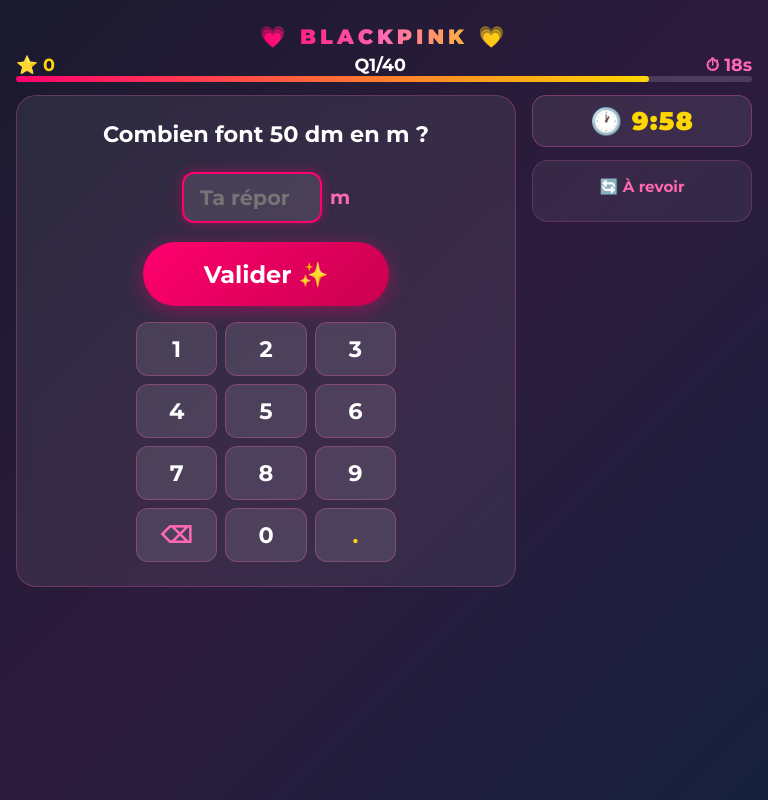
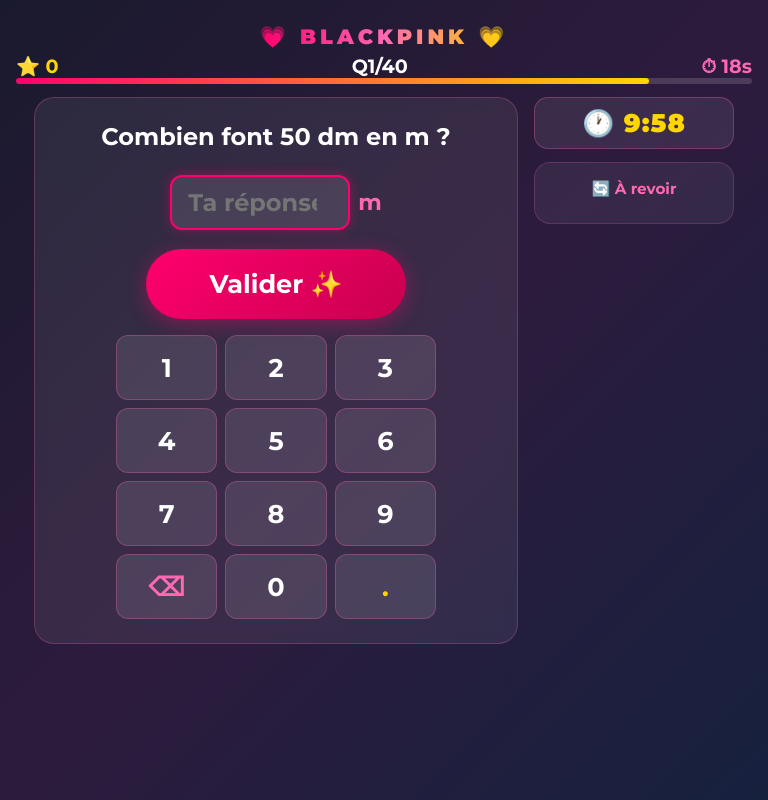
Before and after one commit to MagRiby/decimalQuiz, a plain HTML site: page index.html in a window 768 px wide. Both pictures are taken after a click on the button "Commencer 🎤". Drawn offline with Linux system fonts and the light colour scheme.

Commit message:
Tablet responsive breakpoint for iPad

```diff
--- a/style.css
+++ b/style.css
@@ -363,6 +363,23 @@
   .global-timer-num { font-size: 1.1rem; }
 }
 
+/* Tablet (701px–899px, e.g. iPad portrait) */
+@media (min-width: 701px) and (max-width: 899px) {
+  .quiz-layout { max-width: 700px; }
+  .question-text { font-size: 1.5rem; }
+  .answer-input { width: 180px; font-size: 1.5rem; }
+  .answer-unit { font-size: 1.4rem; }
+  #btn-validate { padding: 1.2rem 4rem; font-size: 1.6rem; }
+  .numpad { max-width: 320px; }
+  .numpad-btn { font-size: 1.6rem; padding: 1rem; }
+  .right-column { width: 200px; min-width: 160px; }
+  .retry-panel li { font-size: 0.85rem; }
+  .top-bar { font-size: 1.2rem; }
+  .config-panel { max-width: 90%; }
+  .config-select { font-size: 1.1rem; padding: 0.6rem 1.2rem; }
+  .config-label { font-size: 0.95rem; }
+}
+
 #quiz-screen.active {
   justify-content: flex-start;
   padding-top: 1.5rem;
```
